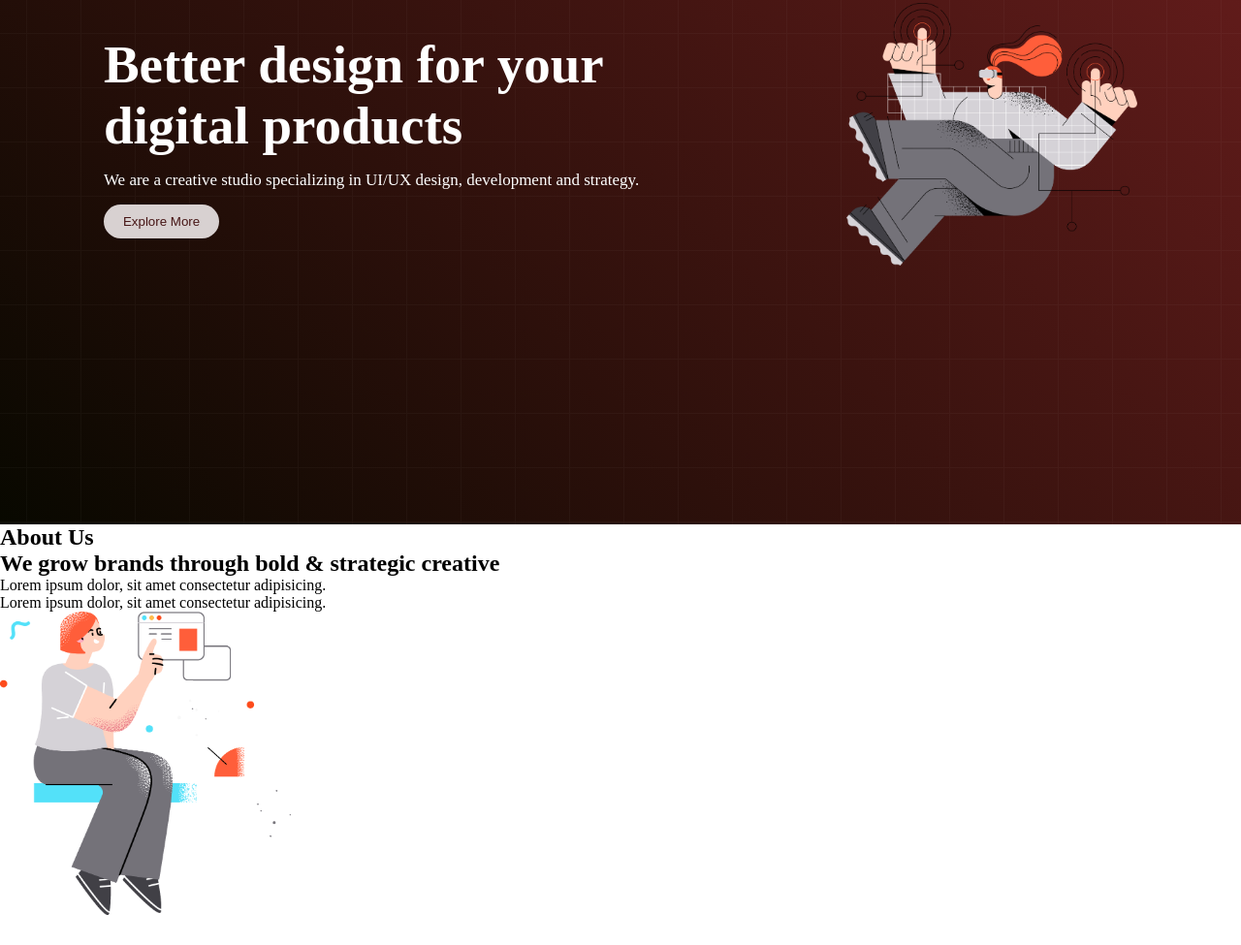
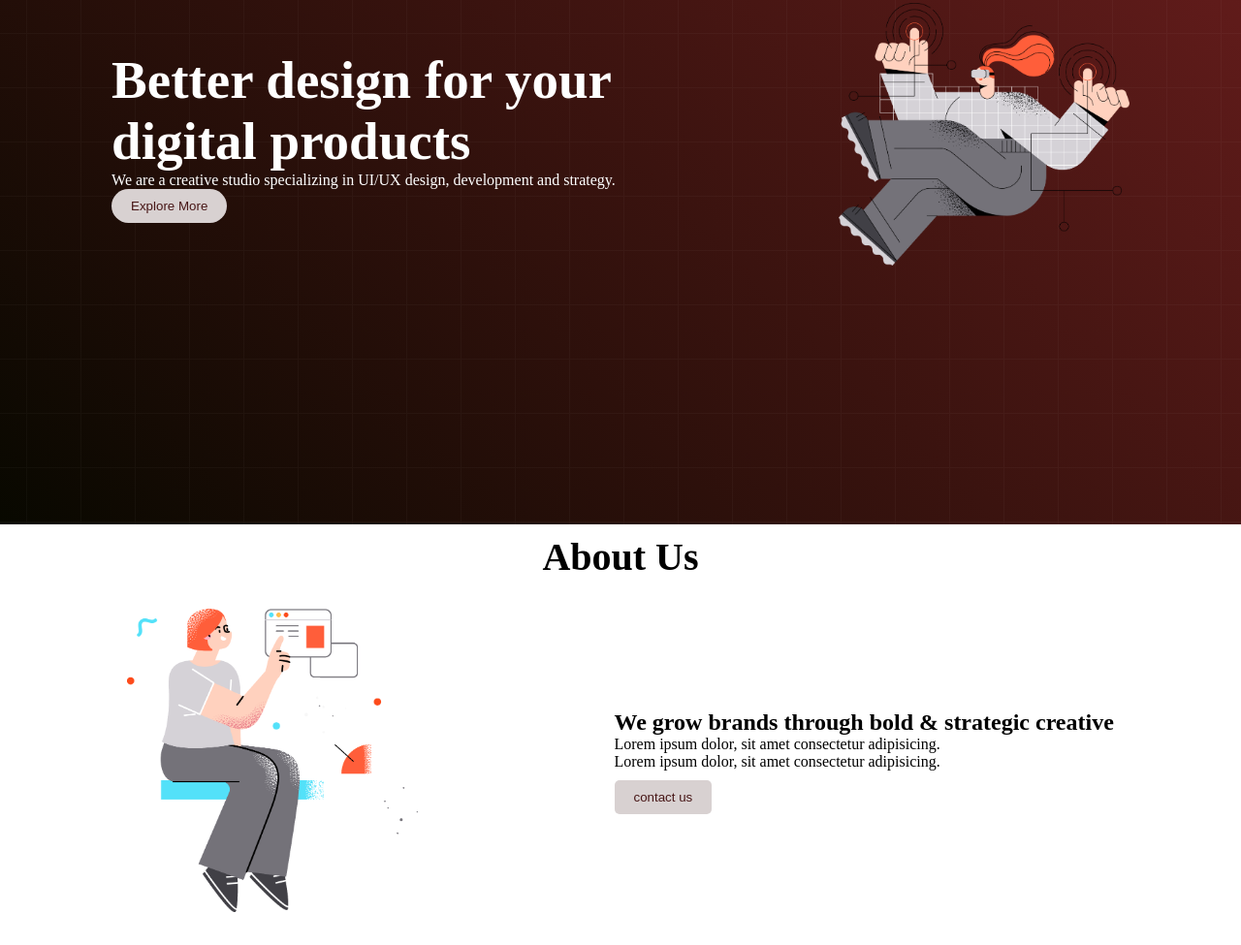
Before and after one commit to Mahmuda-14/concep-1, a plain HTML site: page concep-1.html in a window 1280 px wide. Shown: the part 327-1302 px from the top of the page at 97% size. Before the commit the page ends 1275 px from the top, so only its background shows below. Drawn offline with Linux system fonts and the light colour scheme.

Commit message:
modified

```diff
--- a/concep-1.html
+++ b/concep-1.html
@@ -1,11 +1,13 @@
 <!DOCTYPE html>
 <html lang="en">
+
 <head>
     <meta charset="UTF-8">
     <meta name="viewport" content="width=device-width, initial-scale=1.0">
     <title>Document</title>
     <link rel="stylesheet" href="style.css">
 </head>
+
 <body>
     <div>
         <header>
@@ -30,12 +32,13 @@
                 <div class="banner-container">
                     <div class="banner-text">
                         <h1 class="title">Better design for your<br> digital products</h1>
-                            <p class="desciption">We are a creative studio specializing in UI/UX design, development and strategy.
+                        <p class="desciption">We are a creative studio specializing in UI/UX design, development and
+                            strategy.
                         </p>
                         <button class="btn">Explore More</button>
                     </div>
                     <div class="banner-photo">
-                            <img class="banner-img"src="./image/banner.png" alt="">
+                        <img class="banner-img" src="./image/banner.png" alt="">
                     </div>
 
                 </div>
@@ -48,15 +51,21 @@
             <div class="about-container">
 
                 <div class="about-info">
-                        <div class="about-photo">
                     <h1>We grow brands through
                         bold & strategic creative </h1>
                     <p>Lorem ipsum dolor, sit amet consectetur adipisicing.</p>
                     <p>Lorem ipsum dolor, sit amet consectetur adipisicing.</p>
-                            <img class="banner-img"src="./image/section.png" alt="">
+                    <button class="btn2">contact us</button>
+
+
+                </div>
+                <div class="about-photo">
+
+                    <img class="banner-img" src="./image/section.png" alt="">
                 </div>
 
-                    </div>
+
+
 
             </div>
         </section>
@@ -64,4 +73,5 @@
 
     </div>
 </body>
+
 </html>
--- a/style.css
+++ b/style.css
@@ -1,62 +1,101 @@
-*{
+* {
     margin: 0px;
     padding: 0px;
 }
-.menu-container{
+
+.menu-container {
     color: white;
     background-color: black;
-    padding:20px;
+    padding: 20px;
     list-style: none;
     display: flex;
     align-items: center;
     justify-content: space-around;
 
 }
-.logo-photo{
+
+.logo-photo {
     width: 120px;
 
 }
-.menus{display: flex;
+
+.menus {
+    display: flex;
 }
-.item{
-margin-right:10px;
-padding-right: 8px;
-font-size: 18px;
-cursor:pointer;
+
+.item {
+    margin-right: 10px;
+    padding-right: 8px;
+    font-size: 18px;
+    cursor: pointer;
 
 }
-.item:hover{color: crimson;}
-.banner-img{
+
+.item:hover {
+    color: crimson;
+}
+
+.banner-img {
     width: 300px;
 }
-.banner-container{
+
+.banner-container {
     color: white;
-    display:flex;
+    display: flex;
     justify-content: space-around;
-    height:100vh;/*vertical-height*/
+    height: 100vh;
+    /*vertical-height*/
     /* border:2px solid gray; */
     align-items: center;
     background-image: url("./image/background.png"),
-    linear-gradient(45deg, rgb(8,8,0),#6d1e1e);
+        linear-gradient(45deg, rgb(8, 8, 0), #6d1e1e);
 }
 
-.title
-{
-    font-size:55px;
-    font-weight: bold;
+.title {
+    font-size: 55px;
+    font: weight 800px;
 }
-.desciption{
+
+.description{
     font-size: 17px;
     margin-top: 15px;
     margin-bottom: 15px;
 }
-.btn{
+
+.btn {
     padding: 10px 20px;
     background-color: rgb(216, 209, 209);
     color: rgb(71, 22, 22);
     border: none;
     border-radius: 20px;
 }
-.btn:hover{color: rgb(46, 168, 87);
-cursor: pointer;}
-.new{align-items: center;}
+
+.btn:hover {
+    color: rgb(46, 168, 87);
+    cursor: pointer;
+}
+
+.new {
+    text-align: center;
+    padding-top: 10px;
+    font-size: 40px;
+
+}
+
+.about-container {
+    display: flex;
+    padding:30px;
+    justify-content: space-around;
+    align-items: center;
+    flex-direction: row-reverse;
+}
+.btn2
+{  margin-top:10px;
+    padding: 10px 20px;
+    background-color: rgb(216, 209, 209);
+    color: rgb(71, 22, 22);
+    border: none;
+    border-radius: 5px;}
+    .btn:hover {
+        color: rgb(46, 168, 87);
+        cursor: pointer;}
```
Lines whose indentation alone changed are shown as unchanged.
